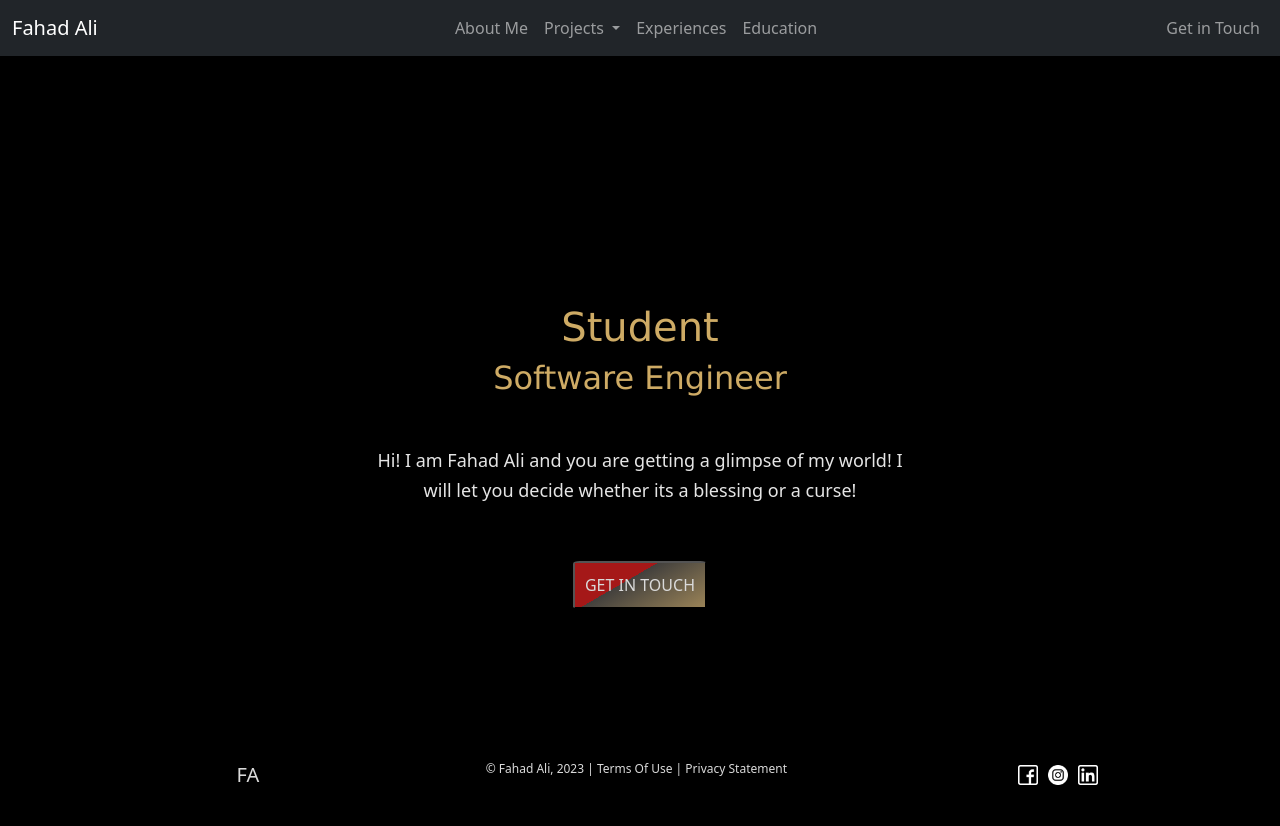
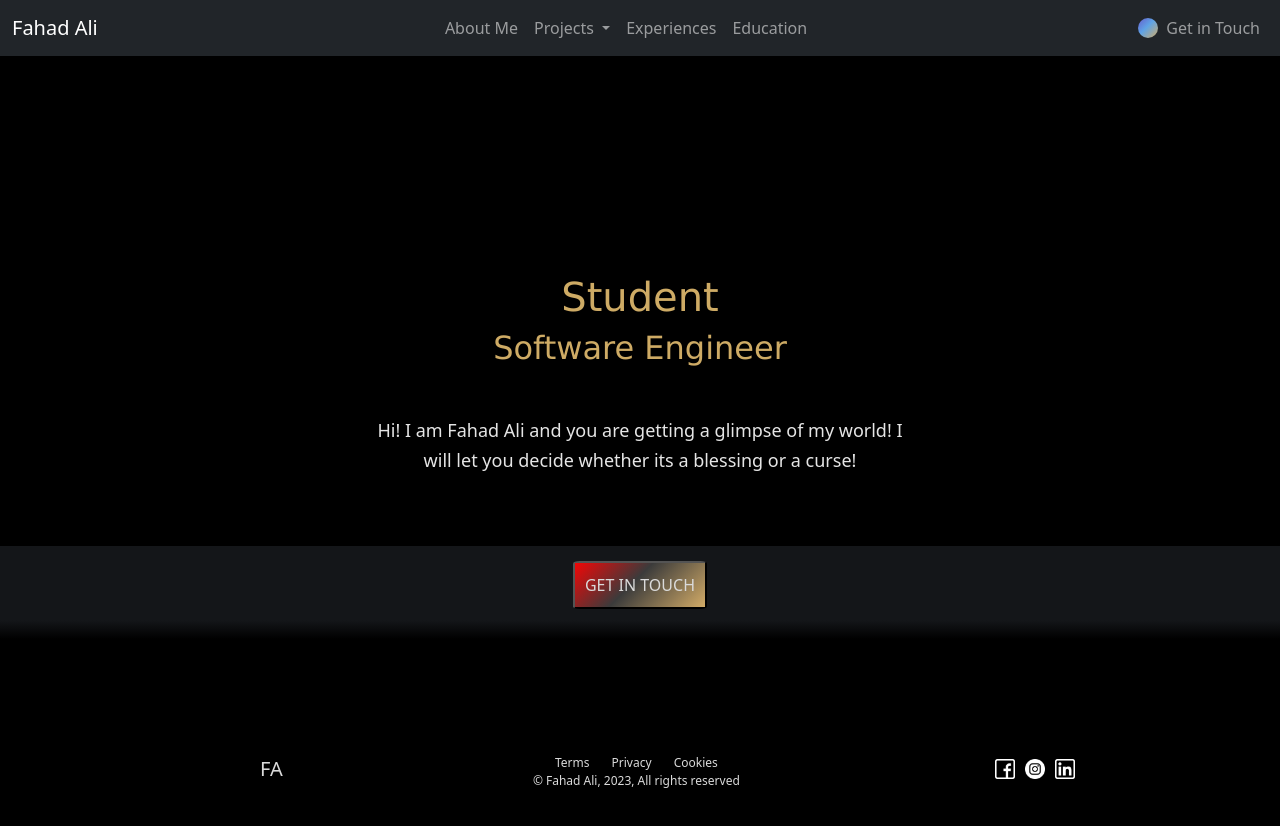
Before and after one commit to fahadali323/my_resume-, a plain HTML site: page index.html in a window 1280 px wide. Drawn offline with nearby package versions, Linux system fonts and the light colour scheme.

Commit message:
finished homepage

```diff
--- a/css/main.css
+++ b/css/main.css
@@ -4,6 +4,22 @@
 
 body {
   background-color: black;
+}
+
+.nav-item{
+  display:flex;
+}
+.dot {
+  margin-top: 10px;
+  width: 20px;
+  height: 20px;
+  border-radius: 8px;
+  background: linear-gradient(135deg,
+                      #665DCD 0%,
+                      #5FA4E6 44.76%,
+                      #D2AB67 100%);
+  display: inline-block;
+  border-radius: 50%;
 }
 
 .container-1 {
@@ -33,15 +49,22 @@ p {
   font-weight: 400;
   line-height: 30px;
 }
+.button_div {
+  margin-top: 15px;
+  width: 100%;
+  height: 93px;
+  background: linear-gradient(180deg,
+  #141619 80%,
+  rgba(20, 22, 25, 0.00) 100%);
+}
 button {
-  padding: 10px;
-  background: linear-gradient(
-    -30deg,
-    #9a8357 0%,
-    #42403d 60%,
-    #ad6d6d 5%,
-    #a51818 35%
-  );
+  margin-top: 15px;
+  padding:10px;
+  border-radius: 2px;
+  background: linear-gradient(135deg,
+          #F20606 0%,
+          #3B3B3B 44.76%,
+          #D2AB67 100%);
   border-radius: 5%;
 }
 button a {
@@ -71,6 +94,10 @@ button a:hover {
 .item-1 {
   font-size: 20px;
 }
+.terms-privacy {
+  display:flex;
+  justify-content: space-evenly;
+}
 
 .item-3 {
   display: flex;
--- a/index.html
+++ b/index.html
@@ -41,8 +41,9 @@
                         <a class="nav-link" href="#">Education</a>
                     </li>
                 </ul>
-                <ul class="navbar-nav ml-auto"> <!-- Use ml-auto to push "Get in Touch" to the right -->
+                <ul class="navbar-nav ml-auto">
                     <li class="nav-item">
+                        <span class="dot"></span>
                         <a class="nav-link" href="./pages/contact.html">Get in Touch</a>
                     </li>
                 </ul>
@@ -60,7 +61,7 @@
             Hi! I am Fahad Ali and you are getting a glimpse of my world! I <br>will let you decide whether
             its a blessing or a curse!
         </p>
-        <button><a href="./pages/contact.html">GET IN TOUCH</a></button>
+        <div class="button_div"><button><a href="./pages/contact.html">GET IN TOUCH</a></button></div>
     </div>
 
     </div>
@@ -69,9 +70,11 @@
             <div class="item item-1">FA</div>
             <div class="item item-2">
                 <div class="terms-privacy">
-                    &copy; Fahad Ali, 2023 | Terms Of Use | Privacy Statement
+                    <div>Terms</div>
+                    <div>Privacy</div>
+                    <div>Cookies</div>
                 </div>
-
+                <div>&copy; Fahad Ali, 2023, All rights reserved</div>
             </div>
             <div class="item item-3">
                 <img class="facebook" src="./assets/facebook.png" alt="Facebook logo">
```
